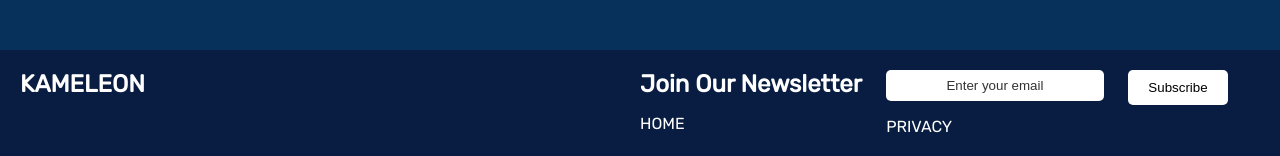
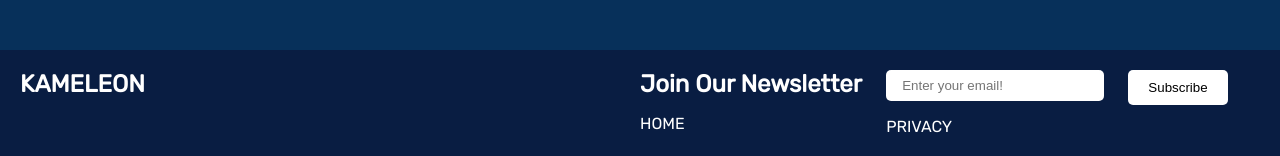
Before and after one commit to SebKrusz/BrainStation-x-Roku-Team3-A-, a React (Create React App) app: page / in a window 1280 px wide. Shown: the part 1370-1526 px from the top of the page. Built offline with nearby package versions, Linux system fonts and the light colour scheme.

Commit message:
changed button to input on footer

```diff
--- a/src/components/footer/Footer.js
+++ b/src/components/footer/Footer.js
@@ -28,7 +28,7 @@ export const Footer = () => {
           </ul>
         </div>
         <div className="footer__subscribe">
-          <button className="footer__email-button">Enter your email</button>
+          <input className="footer__email-button" placeholder="Enter your email!"></input>
           <ul>
             <li className="footer-link">PRIVACY</li>
             <li className="footer-link">COOKIES</li>
```
